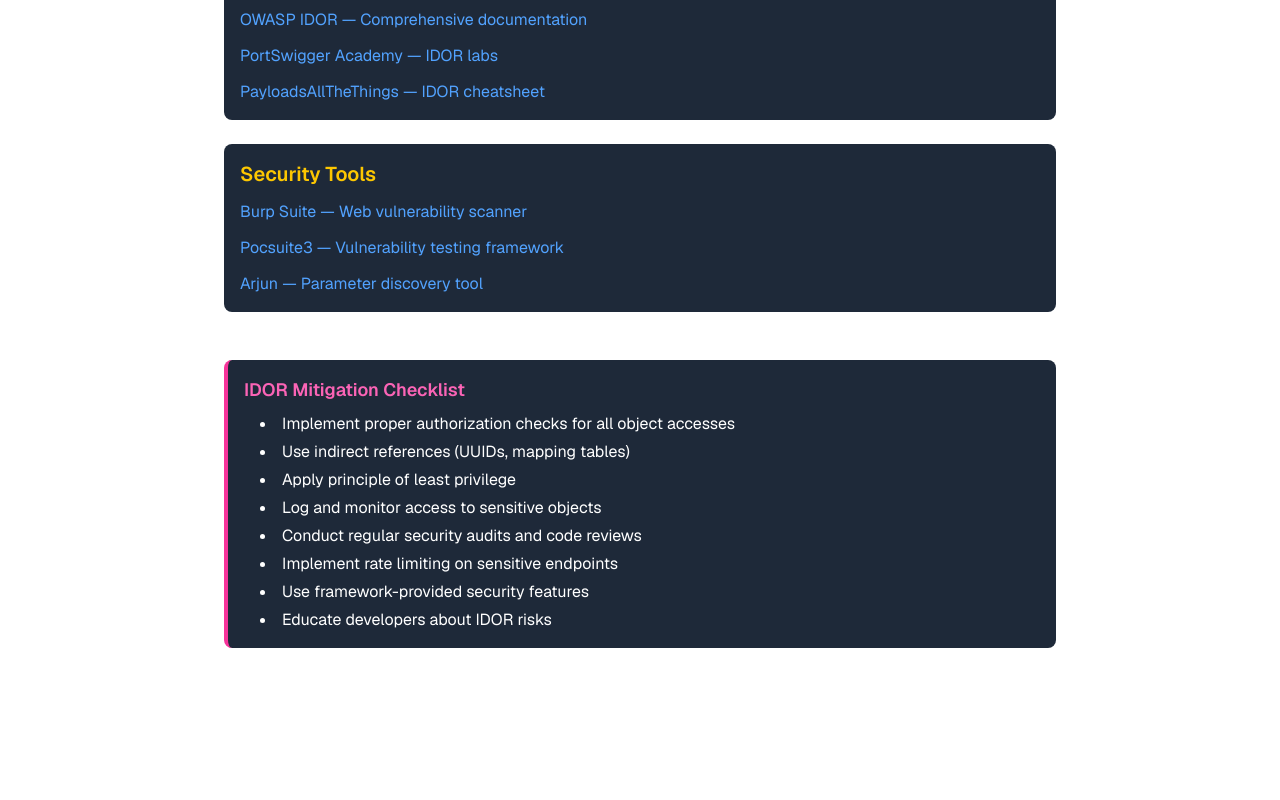
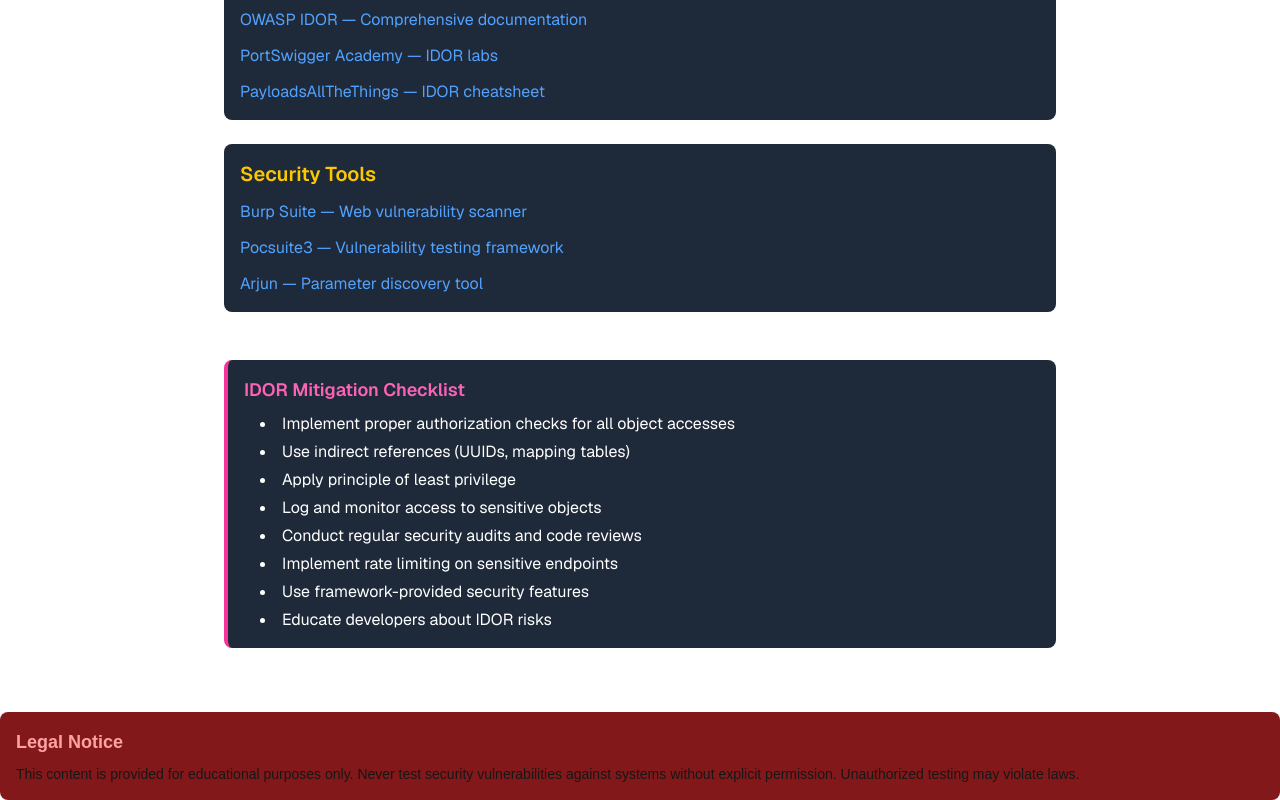
Before and after one commit to AnonAmosAdmn/HackingResourcesGuide, a Next.js app: page /idor in a window 1280 px wide. Shown: the part 5008-5808 px from the top of the page. Before the commit the page ends 5688 px from the top, so only its background shows below. Built offline with nearby package versions, Linux system fonts and the light colour scheme.

Commit message:
Update layout.tsx

```diff
--- a/app/layout.tsx
+++ b/app/layout.tsx
@@ -31,6 +31,13 @@
           <main className="flex-1">
             {children}
           </main>
+          <div className="mt-8 p-4 bg-red-900 rounded-lg">
+            <h3 className="text-lg font-semibold mb-2 text-red-300">Legal Notice</h3>
+            <p className="text-sm">
+              This content is provided for educational purposes only. Never test security vulnerabilities
+              against systems without explicit permission. Unauthorized testing may violate laws.
+            </p>
+          </div>
         </div>
       </body>
     </html>
```
